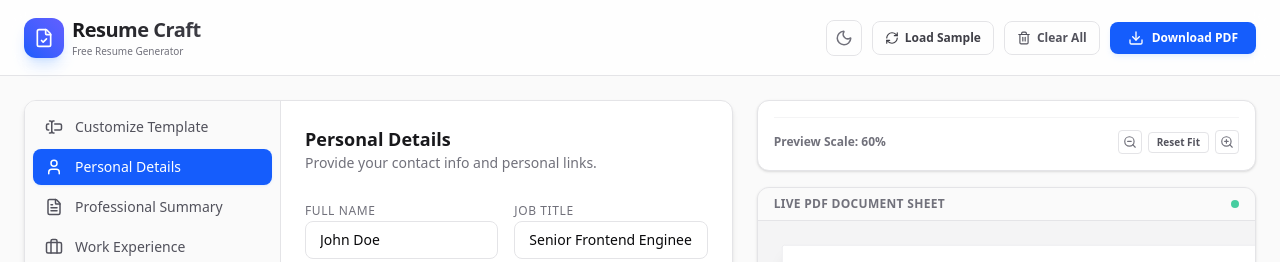
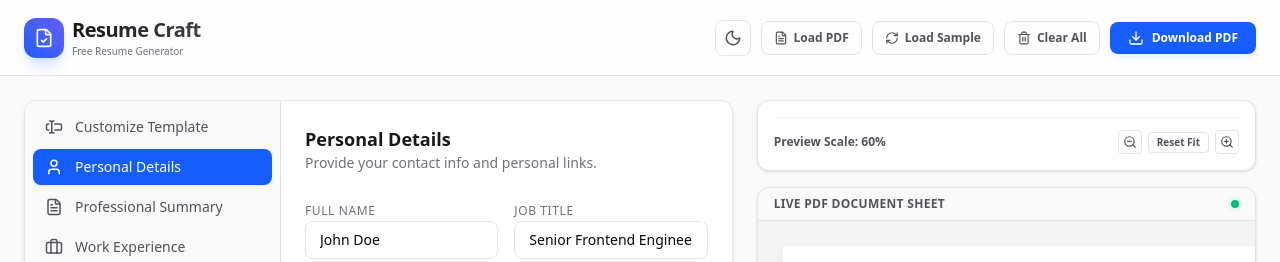
Before and after one commit to barfpani/CVora, a Next.js app: page / in a window 1280 px wide. Shown: the top 262 px of the page. Built offline with nearby package versions, Linux system fonts and the light colour scheme; a web font is replaced by a local one.

Commit message:
Added load pdf button and altered the appearance of the app

```diff
--- a/app/page.tsx
+++ b/app/page.tsx
@@ -19,6 +19,7 @@ import {
   ZoomIn,
   ZoomOut,
   FileCheck,
+  FileText,
 } from "lucide-react";
 
 export default function Home() {
@@ -55,6 +56,38 @@ export default function Home() {
     await exportToPDF("resume-preview-stack", `${sanitizedName || "Resume"}.pdf`);
     setIsExporting(false);
   };
+
+  const handleLoadPDF = () => {
+    if (confirm("Are you sure you want to load a PDF? This will overwrite your current progress.")) {
+      const fileInput = document.createElement("input");
+      fileInput.type = "file";
+      fileInput.accept = ".pdf";
+      fileInput.onchange = async (event: Event) => {
+        const target = event.target as HTMLInputElement;
+        if (target.files && target.files.length > 0) {
+          const file = target.files[0];
+          const reader = new FileReader();
+          reader.onload = async (e) => {
+            const arrayBuffer = e.target?.result;
+            if (arrayBuffer instanceof ArrayBuffer) {
+              try {
+                const pdfData = new Uint8Array(arrayBuffer);
+                // Here you would implement the logic to parse the PDF and extract data
+                // For now, we will just log the size of the PDF
+                console.log("PDF loaded, size:", pdfData.length);
+                alert("PDF loaded successfully! (Parsing not implemented)");
+              } catch (error) {
+                console.error("Error loading PDF:", error);
+                alert("Failed to load PDF. Please ensure it's a valid PDF file.");
+              }
+            }
+          };
+          reader.readAsArrayBuffer(file);
+        }
+      };
+      fileInput.click();
+    }
+  }
 
   const handleReset = () => {
     if (confirm("Are you sure you want to load the sample data? This will overwrite your current progress.")) {
@@ -140,15 +173,23 @@ export default function Home() {
             {/* Dark Mode Toggle */}
             <button
               onClick={() => setTheme(currentTheme === "dark" ? "light" : "dark")}
-              className="p-2 border border-zinc-200 dark:border-zinc-800 rounded-lg hover:bg-zinc-100 dark:hover:bg-zinc-900 text-zinc-500 hover:text-zinc-900 dark:hover:text-zinc-100 cursor-pointer transition-colors"
+              className="p-2 border border-zinc-200 dark:border-zinc-800 rounded-lg hover:bg-zinc-950 dark:hover:bg-zinc-50 text-zinc-600 dark:text-zinc-400 hover:text-zinc-50 dark:hover:text-zinc-950 cursor-pointer transition-colors"
               title="Toggle Dark Mode"
             >
               {currentTheme === "dark" ? <Sun className="h-4.5 w-4.5" /> : <Moon className="h-4.5 w-4.5" />}
             </button>
 
             <button
+              onClick={handleLoadPDF}
+              className="flex items-center gap-1.5 px-3 py-2 text-xs font-semibold text-zinc-600 dark:text-zinc-400 hover:text-zinc-50 dark:hover:text-zinc-900 border border-zinc-200 dark:border-zinc-800 hover:bg-zinc-950 dark:hover:bg-zinc-50 rounded-lg cursor-pointer transition-colors"
+            >
+              <FileText className="h-3.5 w-3.5" />
+              Load PDF
+            </button>
+
+            <button
               onClick={handleReset}
-              className="flex items-center gap-1.5 px-3 py-2 text-xs font-semibold text-zinc-700 dark:text-zinc-300 border border-zinc-200 dark:border-zinc-800 hover:bg-zinc-100 dark:hover:bg-zinc-900 rounded-lg cursor-pointer transition-colors"
+              className="flex items-center gap-1.5 px-3 py-2 text-xs font-semibold text-zinc-600 dark:text-zinc-400 hover:text-zinc-50 dark:hover:text-zinc-900 border border-zinc-200 dark:border-zinc-800 hover:bg-zinc-950 dark:hover:bg-zinc-50 rounded-lg cursor-pointer transition-colors"
             >
               <RefreshCw className="h-3.5 w-3.5" />
               Load Sample
@@ -156,7 +197,7 @@ export default function Home() {
 
             <button
               onClick={handleClear}
-              className="flex items-center gap-1.5 px-3 py-2 text-xs font-semibold text-zinc-600 hover:text-red-600 dark:text-zinc-400 dark:hover:text-red-400 border border-zinc-200 dark:border-zinc-800 hover:bg-zinc-100 dark:hover:bg-zinc-900 rounded-lg cursor-pointer transition-colors"
+              className="flex items-center gap-1.5 px-3 py-2 text-xs font-semibold text-zinc-600 dark:text-zinc-400 hover:text-red-600 dark:hover:text-red-600 border border-zinc-200 dark:border-zinc-800 hover:bg-zinc-950 dark:hover:bg-zinc-50 rounded-lg cursor-pointer transition-colors"
             >
               <Trash2 className="h-3.5 w-3.5" />
               Clear All
@@ -187,24 +228,24 @@ export default function Home() {
           <div className="bg-white dark:bg-zinc-950 p-4 rounded-xl border border-zinc-200 dark:border-zinc-800 shadow-sm space-y-4">
             {/* Scale/Zoom Selector */}
             <div className="flex items-center justify-between border-t border-zinc-100 dark:border-zinc-900 pt-3">
-              <span className="text-xs font-semibold text-zinc-500">Preview Scale: {Math.round(zoomScale * 100)}%</span>
+              <span className="text-xs font-semibold text-zinc-600 dark:text-zinc-400">Preview Scale: {Math.round(zoomScale * 100)}%</span>
               <div className="flex items-center gap-1.5">
                 <button
                   onClick={() => setZoomScale(Math.max(0.5, zoomScale - 0.05))}
-                  className="p-1 border border-zinc-200 dark:border-zinc-800 hover:bg-zinc-100 dark:hover:bg-zinc-900 rounded text-zinc-500 cursor-pointer"
+                  className="p-1 border border-zinc-200 dark:border-zinc-800 hover:bg-zinc-950 dark:hover:bg-zinc-50 rounded text-zinc-600 dark:text-zinc-400 hover:text-zinc-50 dark:hover:text-zinc-950 cursor-pointer"
                   title="Zoom Out"
                 >
                   <ZoomOut className="h-3.5 w-3.5" />
                 </button>
                 <button
                   onClick={() => setZoomScale(0.60)}
-                  className="px-2 py-0.5 text-[10px] border border-zinc-200 dark:border-zinc-800 hover:bg-zinc-100 dark:hover:bg-zinc-900 rounded font-semibold text-zinc-600 dark:text-zinc-400 cursor-pointer"
+                  className="px-2 py-0.5 text-[10px] border border-zinc-200 dark:border-zinc-800 hover:bg-zinc-950 dark:hover:bg-zinc-50 rounded font-semibold text-zinc-600 dark:text-zinc-400 hover:text-zinc-50 dark:hover:text-zinc-950 cursor-pointer"
                 >
                   Reset Fit
                 </button>
                 <button
                   onClick={() => setZoomScale(Math.min(1.2, zoomScale + 0.05))}
-                  className="p-1 border border-zinc-200 dark:border-zinc-800 hover:bg-zinc-100 dark:hover:bg-zinc-900 rounded text-zinc-500 cursor-pointer"
+                  className="p-1 border border-zinc-200 dark:border-zinc-800 hover:bg-zinc-950 dark:hover:bg-zinc-50 rounded text-zinc-600 dark:text-zinc-400 hover:text-zinc-50 dark:hover:text-zinc-950 cursor-pointer"
                   title="Zoom In"
                 >
                   <ZoomIn className="h-3.5 w-3.5" />
@@ -216,8 +257,11 @@ export default function Home() {
           {/* Live Preview Container */}
           <div className="w-full bg-zinc-100 dark:bg-zinc-900 border border-zinc-200 dark:border-zinc-800 rounded-xl overflow-hidden shadow-sm flex flex-col relative">
             <div className="bg-zinc-50 dark:bg-zinc-900/50 border-b border-zinc-200 dark:border-zinc-800 px-4 py-2 flex items-center justify-between">
-              <span className="text-xs font-bold text-zinc-500 tracking-wide uppercase">Live PDF Document Sheet</span>
-              <span className="flex h-2 w-2 rounded-full bg-emerald-500 animate-pulse" />
+              <span className="text-xs font-bold text-zinc-600 dark:text-zinc-400 tracking-wide uppercase">Live PDF Document Sheet</span>
+                <div className="relative h-2 w-2">
+                <span className="absolute inset-0 rounded-full bg-emerald-500 animate-ping opacity-70"></span>
+                <span className="absolute inset-0 rounded-full bg-emerald-500"></span>
+              </div>
             </div>
 
             {/* Scaled Preview Wrapper */}
```
